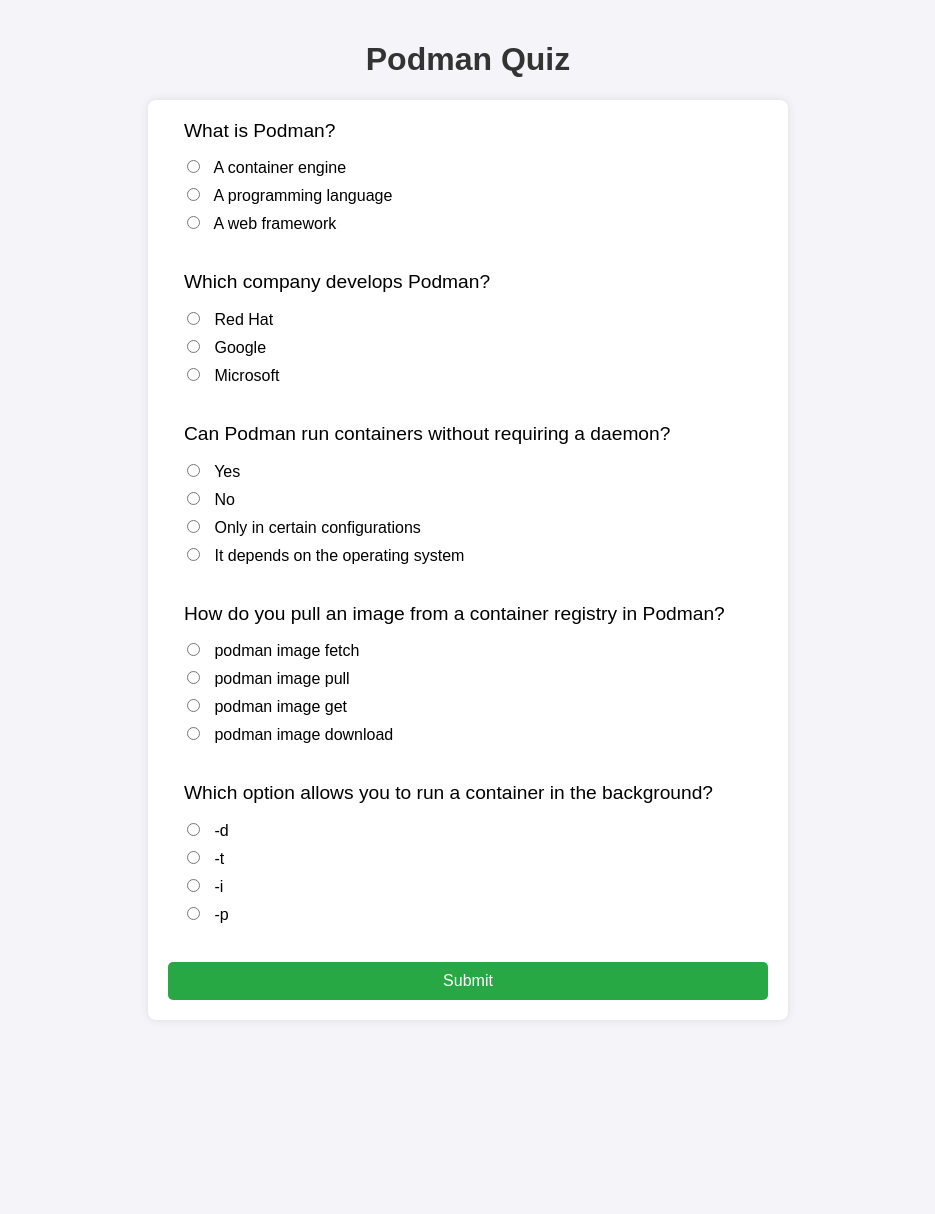
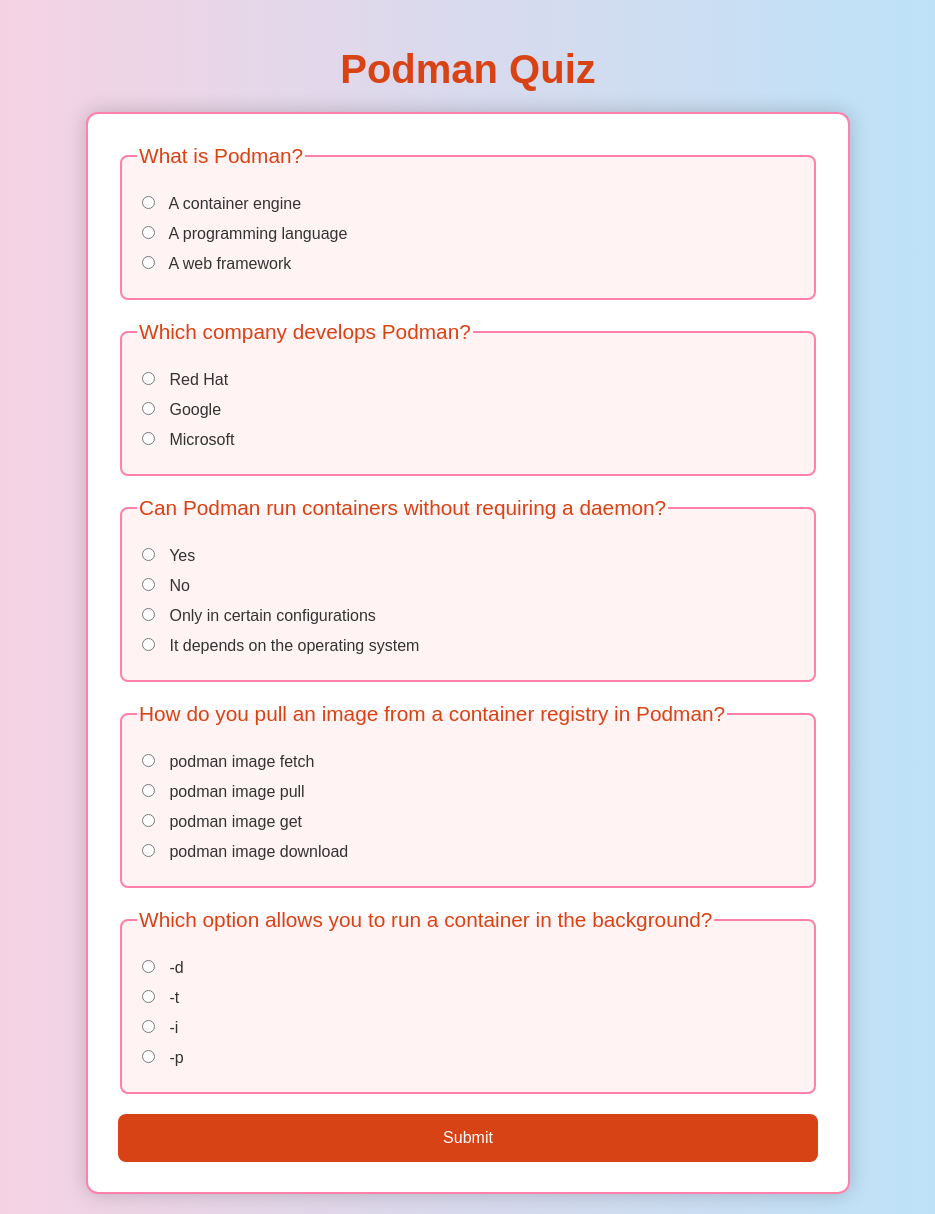
Before and after one commit to adeepthinarayan/podman_webinar, a Flask app: page / in a window 1280 px wide. Shown: the whole page, without its empty margins (172-1107 px from the left). Before the commit the page ends 1000 px from the top, so only its background shows below. Run offline with Flask 3, Linux system fonts and the light colour scheme.

Commit message:
Update quiz.html

```diff
--- a/templates/quiz.html
+++ b/templates/quiz.html
@@ -7,54 +7,64 @@
     <style>
         body {
             font-family: Arial, sans-serif;
-            background-color: #f4f4f9;
+            background: linear-gradient(to right, #ffcfdf, #b3e5fc);
             margin: 0;
             padding: 20px;
         }
         h1 {
             text-align: center;
-            color: #333;
+            color: #d84315;
+            font-size: 2.5em;
+            margin-bottom: 20px;
         }
         .quiz-container {
-            max-width: 600px;
+            max-width: 700px;
             margin: auto;
-            background: #fff;
-            padding: 20px;
-            box-shadow: 0 0 10px rgba(0, 0, 0, 0.1);
-            border-radius: 8px;
+            background: #ffffff;
+            padding: 30px;
+            box-shadow: 0 0 20px rgba(0, 0, 0, 0.2);
+            border-radius: 12px;
+            border: 2px solid #ff80ab;
         }
         fieldset {
-            border: none;
+            border: 2px solid #ff80ab;
+            border-radius: 8px;
+            padding: 15px;
             margin-bottom: 20px;
+            background: #fff3f4;
         }
         legend {
-            font-size: 1.2em;
+            font-size: 1.3em;
             margin-bottom: 10px;
+            color: #d84315;
         }
         label {
             display: block;
-            margin-bottom: 8px;
+            margin-bottom: 10px;
+            font-size: 1em;
+            color: #333;
         }
         input[type="radio"] {
             margin-right: 10px;
         }
         .correct {
-            color: green;
+            color: #4caf50;
             font-weight: bold;
         }
         button {
             display: block;
             width: 100%;
-            padding: 10px;
-            background-color: #28a745;
+            padding: 15px;
+            background-color: #d84315;
             color: white;
             border: none;
-            border-radius: 5px;
+            border-radius: 8px;
             font-size: 1em;
             cursor: pointer;
+            transition: background-color 0.3s;
         }
         button:hover {
-            background-color: #218838;
+            background-color: #b71c1c;
         }
     </style>
 </head>
```
